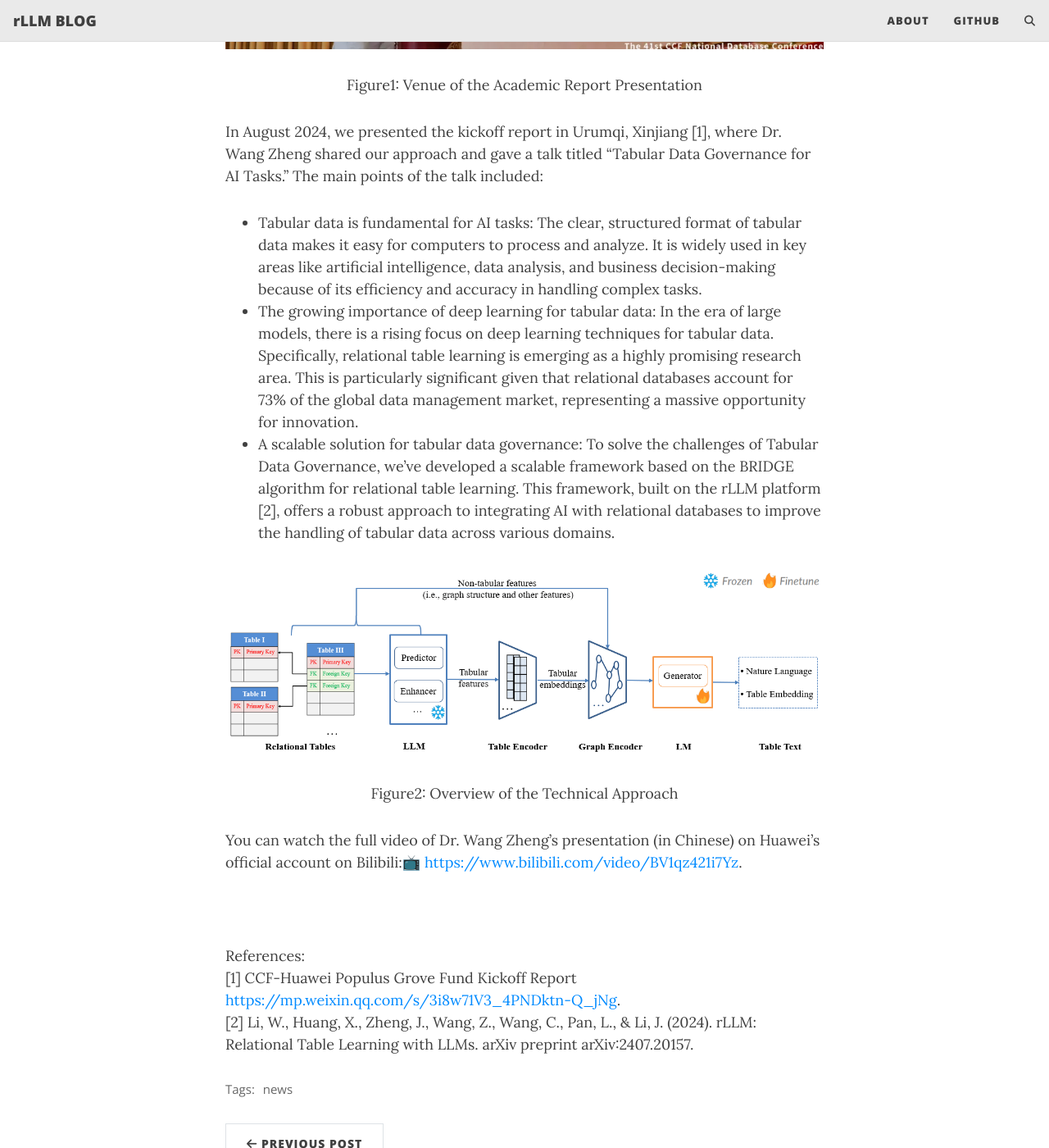
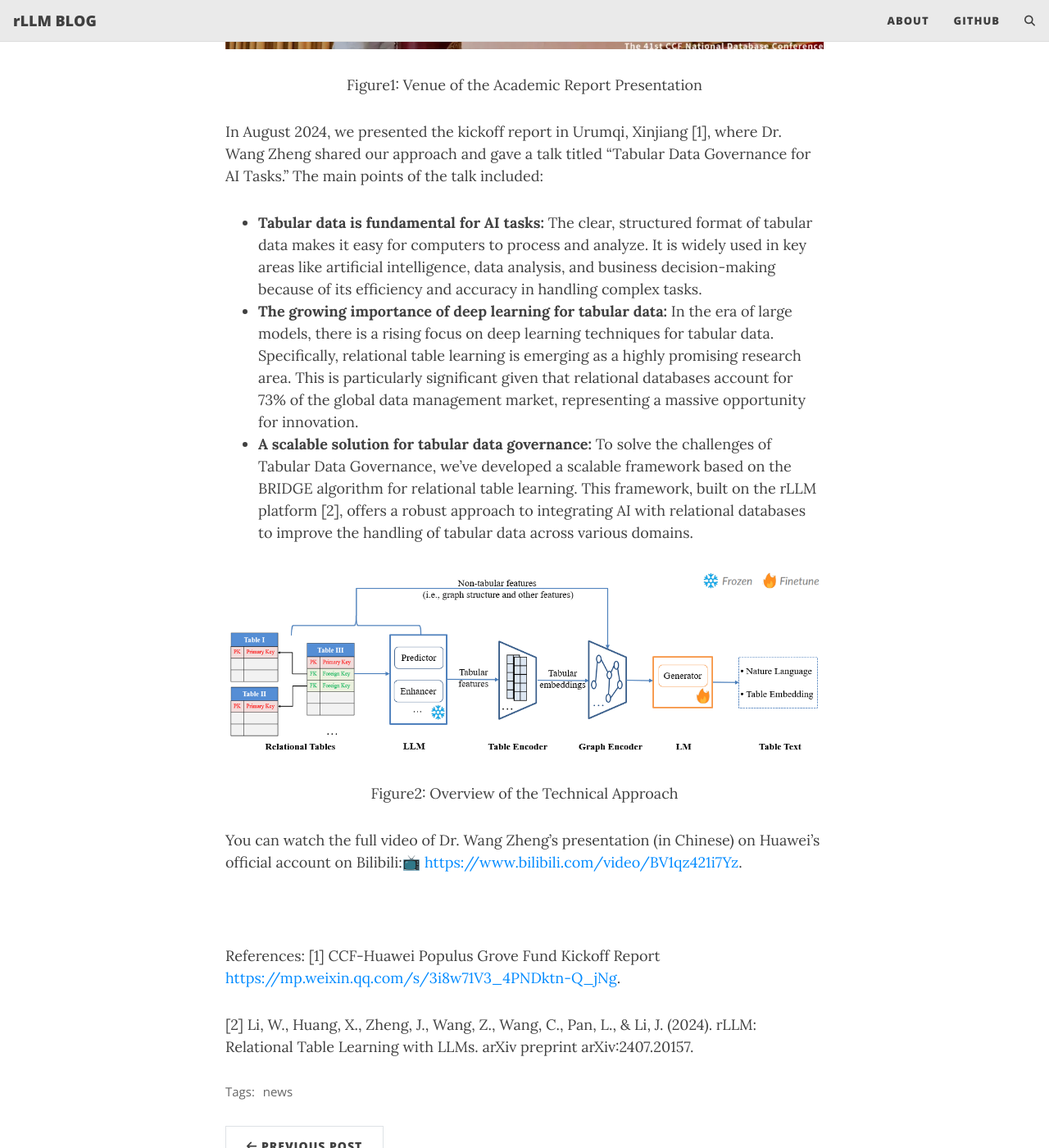
Before and after one commit to rllm-project/rllm-project.github.io, a Jekyll site: the page built from _posts/2024-08-31-rLLM-Project-Supported-by-Huawei-Fund-Advancing-AI-with-Tabular-Data.md, in a window 1280 px wide and 1400 px high, scrolled down 1129 px. Shown: the whole window at 82% size. Built offline with Jekyll 4.4.1, drawn with Linux system fonts in a browser that asks for light colours; comment, search, counter and statistics services are not loaded; some of the changed text lies outside the part shown.

```diff
--- a/_posts/2024-08-31-rLLM-Project-Supported-by-Huawei-Fund-Advancing-AI-with-Tabular-Data.md
+++ b/_posts/2024-08-31-rLLM-Project-Supported-by-Huawei-Fund-Advancing-AI-with-Tabular-Data.md
@@ -11,15 +11,15 @@ author: Zheng Wang
 # thumbnail-img: /assets/img/2024-10-09/bkgd.jpg
 ---
 
-Our project is supported by the CCF-Huawei Populus Grove Fund (CCF-华为胡杨林基金数据库专项). The goal of this project is to focus on Tabular Data Governance for AI Tasks. The core challenge is: LLMs have strong generalization capabilities, while databases contain vast amounts of accurate knowledge and excel in handling tabular data. Can we combine the strengths of both to help AI models handle tasks that involve tabular data?
+Our project is supported by the CCF-Huawei Populus Grove Fund (CCF-华为胡杨林基金数据库专项). The goal of this project is to focus on Tabular Data Governance for AI Tasks. The core challenge is: **LLMs have strong generalization capabilities, while databases contain vast amounts of accurate knowledge and excel in handling tabular data. Can we combine the strengths of both to help AI models handle tasks that involve tabular data?**
 
 ![photo_of_the_scene](/assets/img/2024-08-31/image.png){: .mx-auto.d-block :}
 <p style="text-align: center;">Figure1: Venue of the Academic Report Presentation</p>
 
 In August 2024, we presented the kickoff report in Urumqi, Xinjiang [1], where Dr. Wang Zheng shared our approach and gave a talk titled "Tabular Data Governance for AI Tasks." The main points of the talk included:
-- Tabular data is fundamental for AI tasks: The clear, structured format of tabular data makes it easy for computers to process and analyze. It is widely used in key areas like artificial intelligence, data analysis, and business decision-making because of its efficiency and accuracy in handling complex tasks.
-- The growing importance of deep learning for tabular data: In the era of large models, there is a rising focus on deep learning techniques for tabular data. Specifically, relational table learning is emerging as a highly promising research area. This is particularly significant given that relational databases account for 73% of the global data management market, representing a massive opportunity for innovation.
-- A scalable solution for tabular data governance: To solve the challenges of Tabular Data Governance, we’ve developed a scalable framework based on the BRIDGE algorithm for relational table learning. This framework, built on the rLLM platform [2], offers a robust approach to integrating AI with relational databases to improve the handling of tabular data across various domains.
+- **Tabular data is fundamental for AI tasks:** The clear, structured format of tabular data makes it easy for computers to process and analyze. It is widely used in key areas like artificial intelligence, data analysis, and business decision-making because of its efficiency and accuracy in handling complex tasks.
+- **The growing importance of deep learning for tabular data:** In the era of large models, there is a rising focus on deep learning techniques for tabular data. Specifically, relational table learning is emerging as a highly promising research area. This is particularly significant given that relational databases account for 73% of the global data management market, representing a massive opportunity for innovation.
+- **A scalable solution for tabular data governance:** To solve the challenges of Tabular Data Governance, we’ve developed a scalable framework based on the BRIDGE algorithm for relational table learning. This framework, built on the rLLM platform [2], offers a robust approach to integrating AI with relational databases to improve the handling of tabular data across various domains.
 
 ![Overview_of_the_Technical_Approach](/assets/img/2024-08-31/image1.png){: .mx-auto.d-block :}
 <p style="text-align: center;">Figure2: Overview of the Technical Approach</p>
@@ -30,4 +30,5 @@ You can watch the full video of Dr. Wang Zheng’s presentation (in Chinese) on
 
 References:
 [1] CCF-Huawei Populus Grove Fund Kickoff Report [https://mp.weixin.qq.com/s/3i8w71V3_4PNDktn-Q_jNg](https://mp.weixin.qq.com/s/3i8w71V3_4PNDktn-Q_jNg).
+
 [2] Li, W., Huang, X., Zheng, J., Wang, Z., Wang, C., Pan, L., & Li, J. (2024). rLLM: Relational Table Learning with LLMs. arXiv preprint arXiv:2407.20157.
```
Also changed, not shown: other parts of _posts/2024-08-31-rLLM-Project-Supported-by-Huawei-Fund-Advancing-AI-with-Tabular-Data.md (+1 -1 lines).
